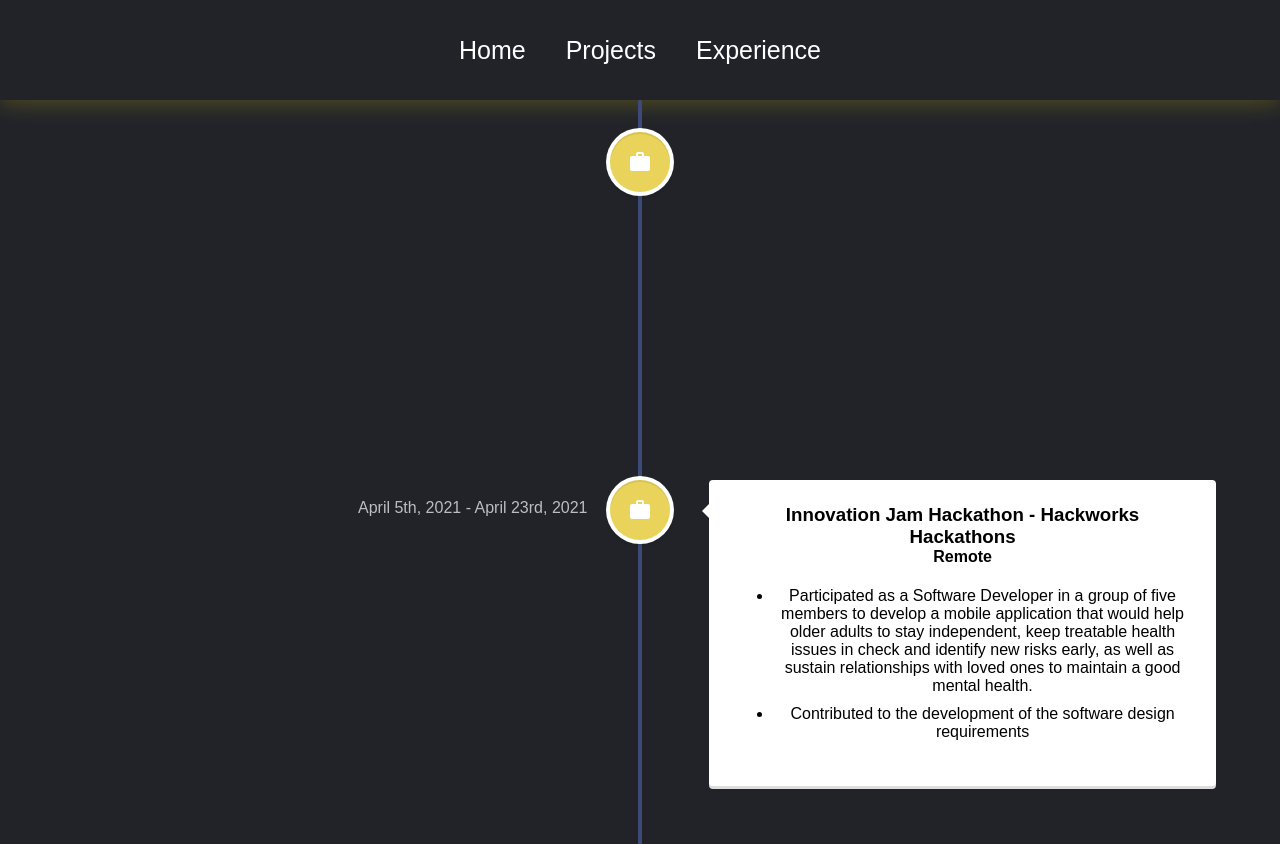
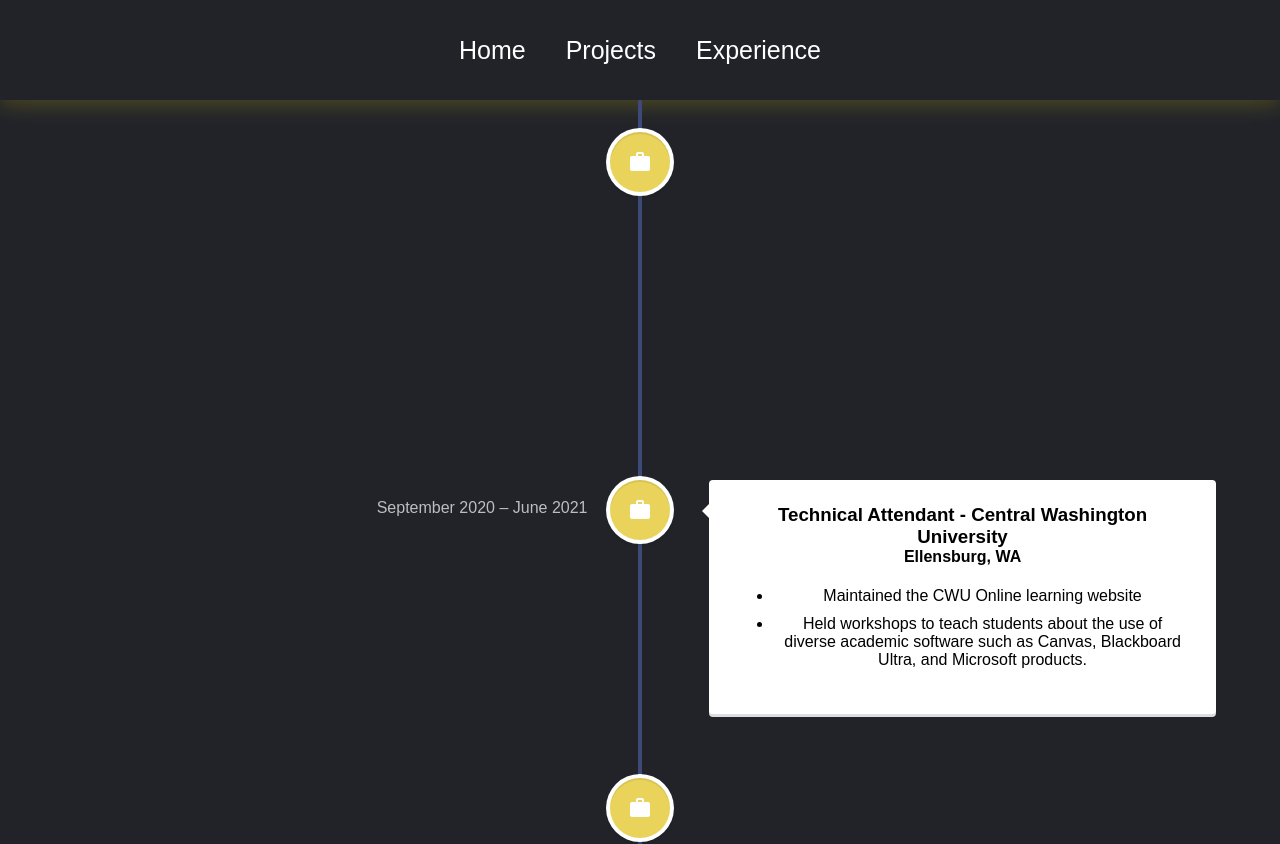
Before and after one commit to JulioSEspinola/Portfolio-2.0, a React (Create React App) app in the folder portfolio/: page /experience in a window 1280 px wide. Shown: the top 844 px of the page. Built offline with nearby package versions, Linux system fonts and the light colour scheme.

Commit message:
test push

```diff
--- a/portfolio/src/pages/Experience.js
+++ b/portfolio/src/pages/Experience.js
@@ -36,7 +36,7 @@
          </ul>
         </VerticalTimelineElement>
 
-        <VerticalTimelineElement
+        {/* <VerticalTimelineElement
           className="vertical-timeline-element--work"
           dateClassName={ "date-color"}
           date='April 5th, 2021 - April 23rd, 2021'
@@ -61,7 +61,7 @@
               Contributed to the development of the software design requirements
             </li>
           </ul>
-        </VerticalTimelineElement>
+        </VerticalTimelineElement> */}
         <VerticalTimelineElement
           className="vertical-timeline-element--work"
           dateClassName={ "date-color"}
```
